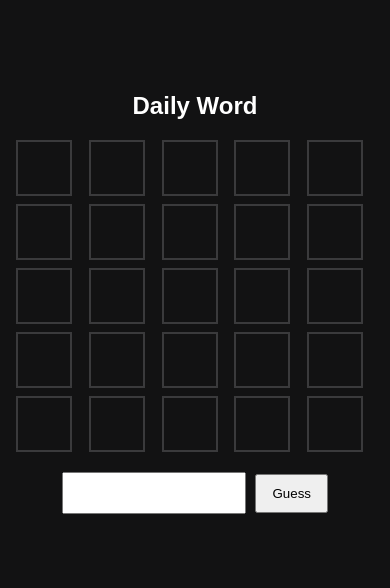
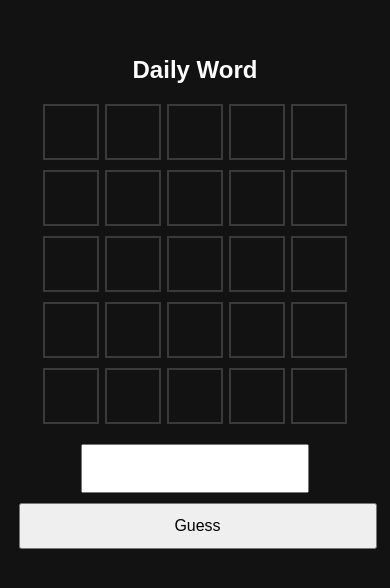
Before and after one commit to rpbaltazar/xmas-wordle, a plain HTML site: page index.html in a window 390 px wide. Shown: the part 130-718 px from the top of the page. Drawn offline with Linux system fonts and the light colour scheme.

Commit message:
some more improvements for mobiele

```diff
--- a/css/style.css
+++ b/css/style.css
@@ -58,14 +58,16 @@ body {
 }
 
 input {
-  width: 160px;
-  padding: 10px;
-  font-size: 16px;
+  width: 60%;
+  max-width: 200px;
+  font-size: 18px;
+  padding: 12px;
   text-transform: uppercase;
 }
 
 button {
-  padding: 10px 15px;
+  font-size: 16px;
+  padding: 12px 16px;
   margin-left: 5px;
   cursor: pointer;
 }
@@ -91,7 +93,8 @@ button {
   padding: 25px;
   border-radius: 8px;
   text-align: center;
-  width: 300px;
+  width: 90%;
+  max-width: 320px;
 }
 
 .voucher {
@@ -101,3 +104,20 @@ button {
   margin-bottom: 10px;
   color: #2e7d32;
 }
+
+@media (max-width: 420px) {
+  .game-container > div {
+    display: flex;
+    flex-direction: column;
+    gap: 10px;
+    align-items: center;
+  }
+
+  input {
+    width: 100%;
+  }
+
+  button {
+    width: 100%;
+  }
+}
--- a/index.html
+++ b/index.html
@@ -11,7 +11,14 @@
     <h2>Daily Word</h2>
     <div class="grid" id="grid"></div>
     <div>
-      <input type="text" id="guessInput" maxlength="5" />
+      <input
+        type="text"
+        id="guessInput"
+        maxlength="5"
+        autocapitalize="characters"
+        autocomplete="off"
+        autocorrect="off"
+      />
       <button onclick="submitGuess()">Guess</button>
     </div>
     <div class="message" id="message"></div>
```
